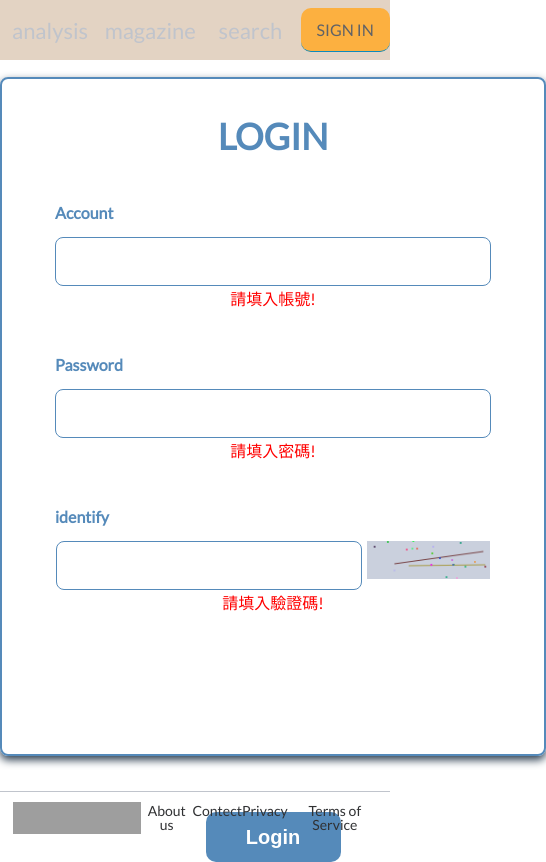
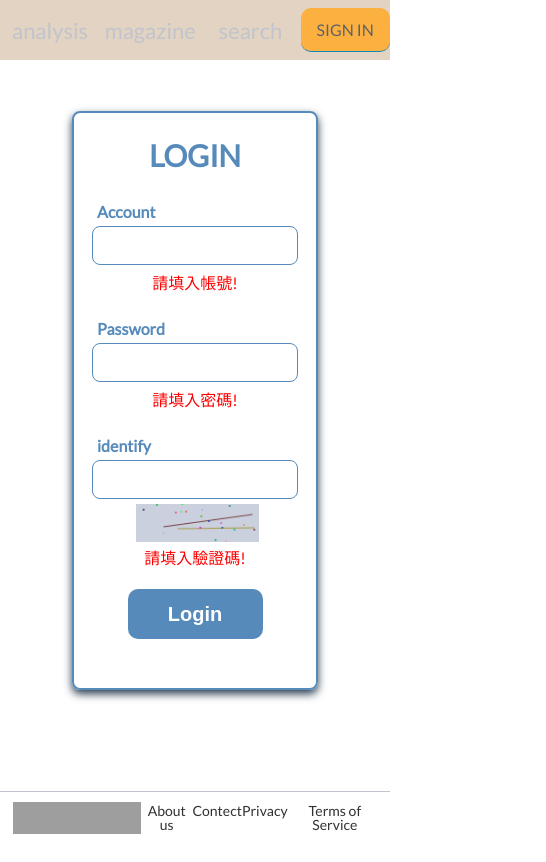
Before and after one commit to Jormal1523/-Project-exercise, a Vue app: page /login in a window 390 px wide. Shown: the whole page, 546 px wide, since content can reach past the window. Built offline with nearby package versions, Linux system fonts and the light colour scheme; grey boxes are pictures that could not be loaded; what vuex-along would draw is missing.

Commit message:
圖表頁面登入頁面RWD

```diff
--- a/src/components/chartTest22.vue
+++ b/src/components/chartTest22.vue
@@ -9,7 +9,7 @@
           :id="pieChart.id"
           :type="pieChart.type"
           :data="pieChart.data"
-          style="width: 400px; margin-left: auto; margin-right: auto"
+          style="width: 350px; margin-left: auto; margin-right: auto"
         ></vue3-chart-js>
       </div>
       <div class="chartContainer" v-if="form == 'bar'">
@@ -37,7 +37,7 @@
           :id="radarChart.id"
           :type="radarChart.type"
           :data="radarChart.data"
-          style="width: 400px; margin-left: auto; margin-right: auto"
+          style="width: 350px; margin-left: auto; margin-right: auto"
         ></vue3-chart-js>
       </div>
     </div>
@@ -737,4 +737,35 @@ export default {
   margin-bottom: 22px;
   cursor: pointer;
 }
+@media screen and (max-width: 1000px) {
+  .mainChartContainer {
+    width: 500px;
+  }
+}
+@media screen and (max-width: 750px) {
+  .mainChartContainer {
+    width: 350px;
+  }
+  .container {
+    flex-direction: column-reverse;
+    align-items: center;
+  }
+  .sideBar {
+    width: 368px;
+    height: 80px;
+    margin-top: 30px;
+    margin-left: 0px;
+    display: flex;
+    flex-direction: row;
+    justify-content: space-around;
+    box-shadow: 0px 4px 8px #b0bec5;
+    border-radius: 8px;
+  }
+  .chartContainer {
+    margin-top: 30px;
+  }
+  .btn {
+    margin-bottom: 0px;
+  }
+}
 </style>
--- a/src/views/LoginView.vue
+++ b/src/views/LoginView.vue
@@ -11,13 +11,6 @@
             size="30"
             v-model="account"
             v-bind:class="{ 'is-invalid': accountError }"
-            style="
-              border: 1px solid #558aba;
-              width: 430px;
-              height: 45px;
-              border-radius: 8px;
-              font-size: 20px;
-            "
           />
           <div class="invalid-feedback">{{ accountErrMsg }}</div>
         </div>
@@ -28,30 +21,12 @@
             size="30"
             v-model="password"
             v-bind:class="{ 'is-invalid': passwordError }"
-            style="
-              border: 1px solid #558aba;
-              width: 430px;
-              height: 45px;
-              border-radius: 8px;
-              font-size: 20px;
-            "
           />
           <div class="invalid-feedback">{{ passwordErrMsg }}</div>
         </div>
         <div class="identify">identify</div>
         <div class="identifyInput">
-          <input
-            type="text"
-            size="30"
-            v-model="identify"
-            style="
-              border: 1px solid #558aba;
-              width: 300px;
-              height: 45px;
-              border-radius: 8px;
-              font-size: 20px;
-            "
-          />
+          <input type="text" size="30" v-model="identify" />
           <div @click="refreshCode" style="cursor: pointer; margin-left: 5px">
             <Identify :identifyCode="identifyCode"></Identify>
           </div>
@@ -149,12 +124,14 @@ export default {
         alert("驗證碼錯誤");
         this.identify = "";
         this.identifyCodeError = true;
+        this.identifyCode = "";
+        this.makeCode(this.identifyCodes, 5);
       }
     },
     // 切換驗證碼
     refreshCode() {
       this.identifyCode = "";
-      this.makeCode(this.identifyCodes, 4);
+      this.makeCode(this.identifyCodes, 5);
       console.log(this.identifyCode);
     },
     // 生成隨機驗證碼
@@ -213,13 +190,28 @@ export default {
 .identifyInput {
   margin-top: 15px;
 }
+.accountInput input,
+.passwordInput input {
+  border: 1px solid #558aba;
+  width: 430px;
+  height: 45px;
+  border-radius: 8px;
+  font-size: 20px;
+}
 .identifyInput {
   display: flex;
   justify-content: center;
   align-content: center;
 }
+.identifyInput input {
+  border: 1px solid #558aba;
+  width: 300px;
+  height: 45px;
+  border-radius: 8px;
+  font-size: 20px;
+}
 .loginBtn {
-  margin-top: 198px;
+  margin-top: 50px;
 }
 .submitBtn {
   width: 135px;
@@ -236,4 +228,51 @@ export default {
 .invalid-feedback {
   color: red;
 }
+@media screen and (max-width: 750px) {
+  .loginComponent {
+    width: 242px;
+    height: 575px;
+    margin: auto;
+    border: 2px solid #558aba;
+    border-radius: 8px;
+    box-shadow: 0px 4px 8px;
+  }
+  .title {
+    font-size: 30px;
+    margin-top: 20px;
+  }
+  .account,
+  .password,
+  .identify {
+    margin-top: 25px;
+    margin-left: 23px;
+    text-align: left;
+    font-weight: 800;
+    font-size: 16px;
+    line-height: 19px;
+    color: #558aba;
+  }
+  .accountInput,
+  .passwordInput,
+  .identifyInput {
+    margin-top: 5px;
+  }
+  .accountInput input,
+  .passwordInput input,
+  .identifyInput input {
+    border: 1px solid #558aba;
+    width: 200px;
+    height: 35px;
+    border-radius: 8px;
+    font-size: 20px;
+    margin-bottom: 5px;
+  }
+  .identifyInput {
+    flex-direction: column;
+    align-items: center;
+  }
+  .loginBtn {
+    margin-top: 20px;
+  }
+}
 </style>
--- a/src/views/MagazineView.vue
+++ b/src/views/MagazineView.vue
@@ -9,8 +9,8 @@
     >
       <div class="headlinesBar">
         <img class="img2" src="https://picsum.photos/id/1015/1000/600" alt="" />
-        <h1 v-if="status == true">載入中...</h1>
         <div class="content">
+          <h1 v-if="status == true" style="width: 400px">載入中...</h1>
           <div class="title">{{ headline.title }}</div>
           <div class="nav" v-html="headline.nav"></div>
           <div class="date">{{ headline.date }}</div>
--- a/src/views/SearchView.vue
+++ b/src/views/SearchView.vue
@@ -139,7 +139,8 @@ export default {
   flex-direction: column;
   justify-content: space-between;
 }
-.area {
+.area,
+.year {
   display: flex;
   justify-content: space-between;
   align-items: center;
@@ -153,11 +154,7 @@ select {
   border-radius: 5px;
   border: 1px solid #d8dce5;
 }
-.year {
-  display: flex;
-  justify-content: space-between;
-  align-items: center;
-}
+
 .btnGroup {
   width: 228px;
   margin-left: auto;
@@ -212,4 +209,30 @@ select {
   width: 100%;
   margin-top: 84px;
 }
+@media screen and (max-width: 750px) {
+  .topPart {
+    margin-left: auto;
+    margin-right: auto;
+  }
+  .brownLine,
+  .brownLine2 {
+    display: none;
+  }
+  .searchBar {
+    width: 350px;
+  }
+  .area,
+  .year {
+    justify-content: space-around;
+  }
+  select {
+    margin-right: 0px;
+  }
+  .chartTitle {
+    width: 350px;
+    margin-left: auto;
+    margin-right: auto;
+    margin-top: 60px;
+  }
+}
 </style>
```
